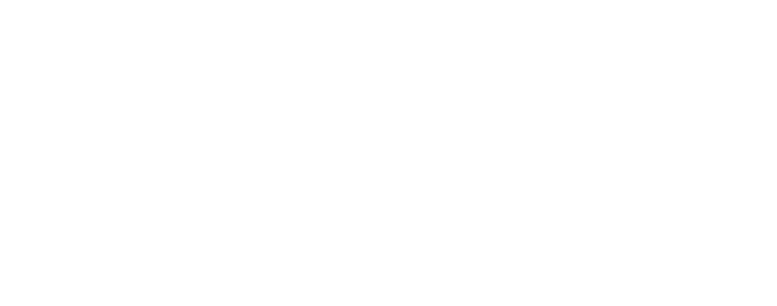
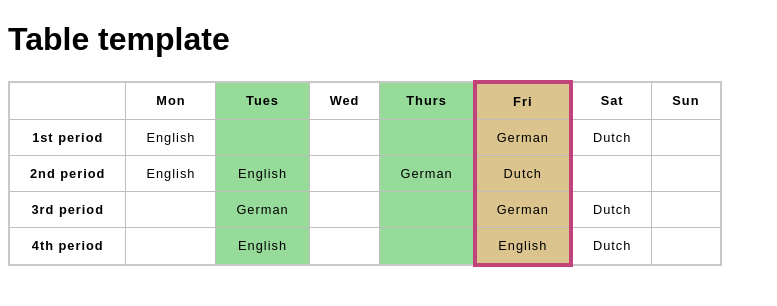
Before and after one commit to kamalypatel/javascript-practice, a plain HTML site: page table-practice/index.html in a window 1280 px wide. Shown: the whole page, without its empty margins (0-777 px from the left). Drawn offline with Linux system fonts and the light colour scheme.

Commit message:
did basic table work

```diff
--- a/table-practice/index.html
+++ b/table-practice/index.html
@@ -1,12 +1,75 @@
 <!DOCTYPE html>
-<html lang="en">
-<head>
-    <meta charset="UTF-8">
-    <meta name="viewport" content="width=device-width, initial-scale=1.0">
-    <link rel="stylesheet" href="styles.css">
-    <title>Document</title>
-</head>
-<body>
+<html lang="en-US">
+  <head>
+    <meta charset="utf-8">
+    <meta name="viewport" content="width=device-width">
+    <title>Table template</title>
+    <link href="styles.css" rel="stylesheet" type="text/css">
+  </head>
+  <body>
+    <h1>Table template</h1>
+    <table>
+        <colgroup>
+            <col />
+            <col />
+            <col style="background-color: #97DB9A;" />
+            <col style="width: 42px;" />
+            <col style="background-color: #97DB9A;" />
+            <col style="background-color:#DCC48E; border:4px solid #C1437A;" />
+            <col style="width: 42px;" />
+            <col style="width: 42px;" />
+        </colgroup>
+        <tr>
+            <td></td>
+            <th>Mon</th>
+            <th>Tues</th>
+            <th>Wed</th>
+            <th>Thurs</th>
+            <th>Fri</th>
+            <th>Sat</th>
+            <th>Sun</th>
+        </tr>
+        <tr>
+            <th>1st period</th>
+            <td>English</td>
+            <td></td>
+            <td></td>
+            <td></td>
+            <td>German</td>
+            <td>Dutch</td>
+            <td></td>
+        </tr>
+        <tr>
+            <th>2nd period</th>
+            <td>English</td>
+            <td>English</td>
+            <td></td>
+            <td>German</td>
+            <td>Dutch</td>
+            <td></td>
+            <td></td>
+        </tr>
+        <tr>
+            <th>3rd period</th>
+            <td></td>
+            <td>German</td>
+            <td></td>
+            <td></td>
+            <td>German</td>
+            <td>Dutch</td>
+            <td></td>
+        </tr>
+        <tr>
+            <th>4th period</th>
+            <td></td>
+            <td>English</td>
+            <td></td>
+            <td></td>
+            <td>English</td>
+            <td>Dutch</td>
+            <td></td>
+        </tr>
+    </table>
 
-</body>
+  </body>
 </html>
--- a/table-practice/styles.css
+++ b/table-practice/styles.css
@@ -0,0 +1,34 @@
+html {
+    font-family: sans-serif;
+  }
+
+  table {
+    border-collapse: collapse;
+    border: 2px solid rgb(200,200,200);
+    letter-spacing: 1px;
+    font-size: 0.8rem;
+  }
+
+  td, th {
+    border: 1px solid rgb(190,190,190);
+    padding: 10px 20px;
+  }
+
+  th {
+  }
+
+  td {
+    text-align: center;
+  }
+
+  tr:nth-child(even) td {
+
+  }
+
+  tr:nth-child(odd) td {
+
+  }
+
+  caption {
+    padding: 10px;
+  }
```
